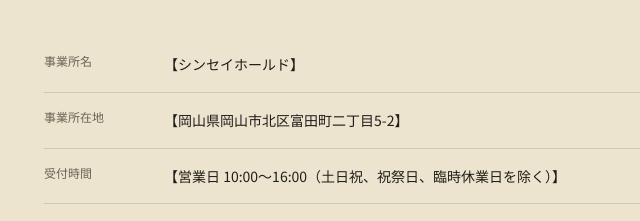
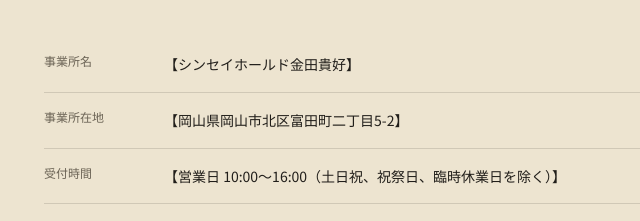
Before and after one commit to leben-k/kantei-site, a plain HTML site: page about.html in a window 1280 px wide. Shown: the part 250-471 px from the top of the page, 240-880 px from the left. Drawn offline with Linux system fonts and the light colour scheme.

Commit message:
Update about.html

```diff
--- a/about.html
+++ b/about.html
@@ -3,8 +3,8 @@
 <head>
 <meta charset="UTF-8">
 <meta name="viewport" content="width=device-width, initial-scale=1.0">
-<title>運営者概要｜筆跡指紋鑑定</title>
-<meta name="description" content="筆跡指紋鑑定の運営者概要ページです。事業所在地、対応時間、お問い合わせ方法をご案内しています。">
+<title>業務概要｜筆跡指紋鑑定</title>
+<meta name="description" content="筆跡指紋鑑定の業務概要ページです。事業所在地、対応時間、お問い合わせ方法をご案内しています。">
 <link rel="preconnect" href="https://fonts.googleapis.com">
 <link rel="preconnect" href="https://fonts.gstatic.com" crossorigin>
 <link href="https://fonts.googleapis.com/css2?family=Shippori+Mincho:wght@500;700;800&family=Noto+Sans+JP:wght@400;500;700&family=JetBrains+Mono:wght@400;600&display=swap" rel="stylesheet">
@@ -84,7 +84,7 @@
   <h1>業務概要</h1>
 
   <table>
-    <tr><td>事業所名</td><td>【シンセイホールド】</td></tr>
+    <tr><td>事業所名</td><td>【シンセイホールド金田貴好】</td></tr>
     <tr><td>事業所在地</td><td>【岡山県岡山市北区富田町二丁目5-2】</td></tr>
     <tr><td>受付時間</td><td>【営業日 10:00〜16:00（土日祝、祝祭日、臨時休業日を除く）】</td></tr>
     <tr><td>対応地域</td><td>全国対応（郵送・データ送付によるご依頼、まずはご相談ください）</td></tr>
```
